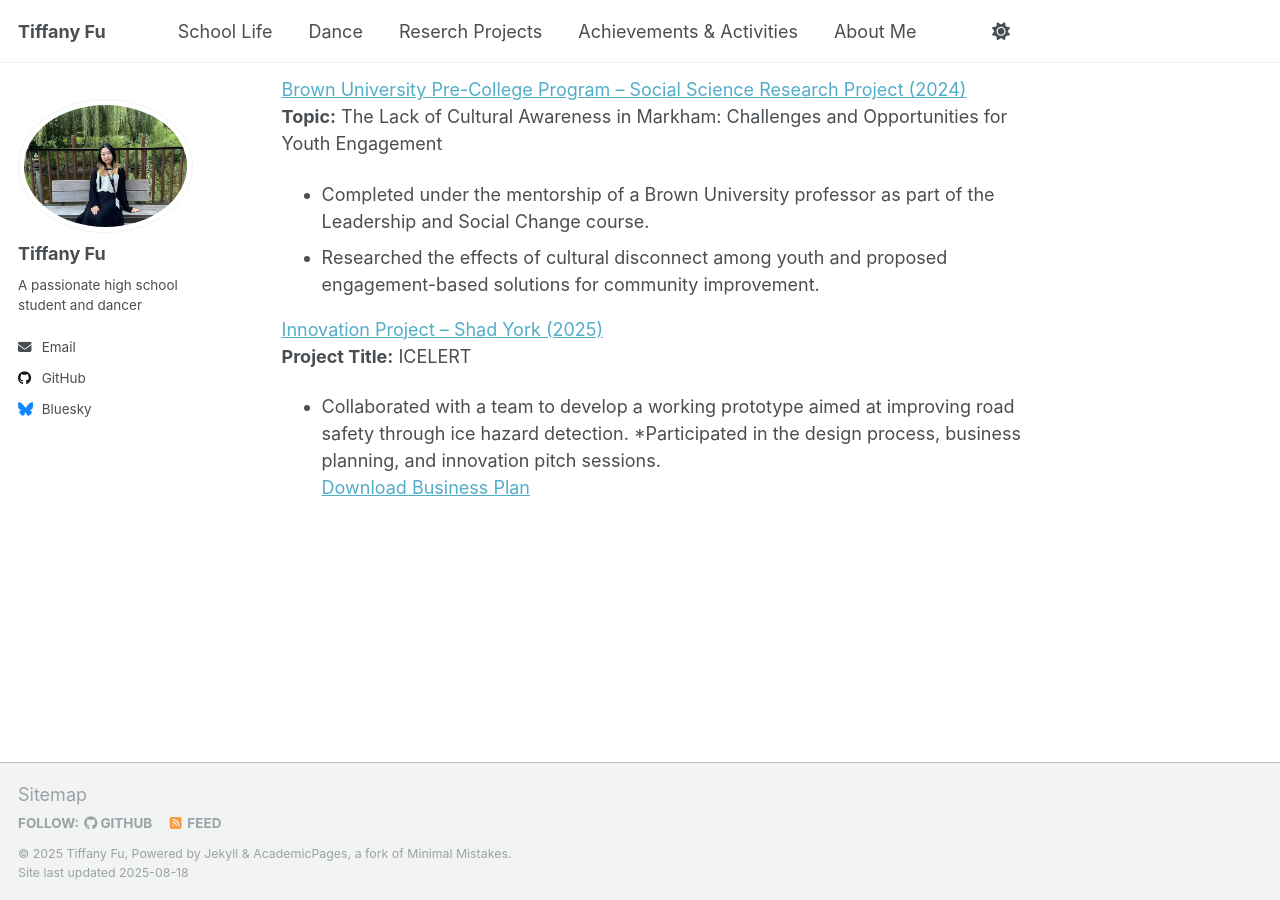
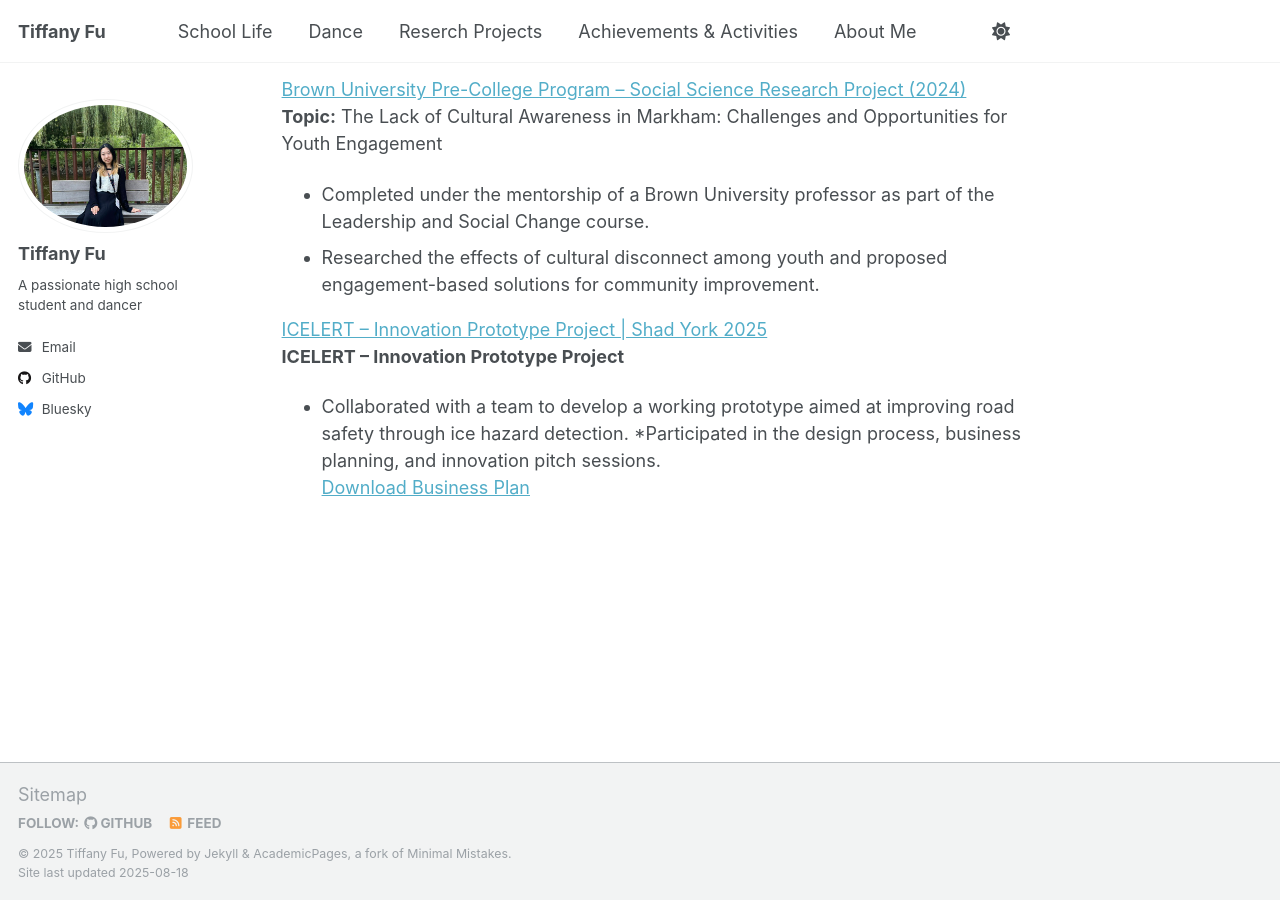
Before and after one commit to TiffanyJTFu/TiffanyFu, a Jekyll site: the page built from _pages/about.md, in a window 1280 px wide and 900 px high, scrolled down 2397 px. Built offline with Jekyll 4.4.1, drawn with Linux system fonts in a browser that asks for light colours; a script that is not in the unit is left out.

Commit message:
Update about.md

```diff
--- a/_pages/about.md
+++ b/_pages/about.md
@@ -44,8 +44,8 @@ Her academic interests span **political science**, **psychology**, **economics**
 * Completed under the mentorship of a Brown University professor as part of the Leadership and Social Change course.
 * Researched the effects of cultural disconnect among youth and proposed engagement-based solutions for community improvement.
 
-<a href="https://tiffanyjtfu.github.io/TiffanyFu/teaching/SocialScienceResearchProject" target='_blank'>Innovation Project – Shad York (2025)</a>
-<br>**Project Title:** ICELERT
+<a href="https://tiffanyjtfu.github.io/TiffanyFu/teaching/SocialScienceResearchProject" target='_blank'>ICELERT – Innovation Prototype Project | Shad York 2025</a>
+<br>**ICELERT – Innovation Prototype Project**
 * Collaborated with a team to develop a working prototype aimed at improving road safety through ice hazard detection.
 *Participated in the design process, business planning, and innovation pitch sessions.
 <br><a href="https://tiffanyjtfu.github.io/TiffanyFu/files/ICELERT - Business Plan.pdf" target="_blank" rel="noopener noreferrer">Download Business Plan</a>
```
